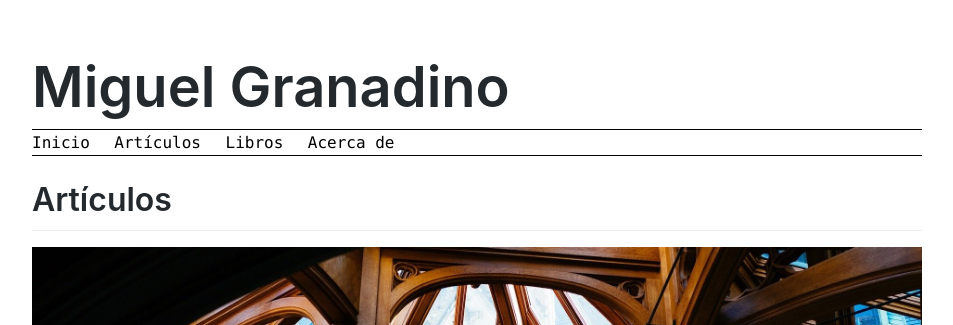
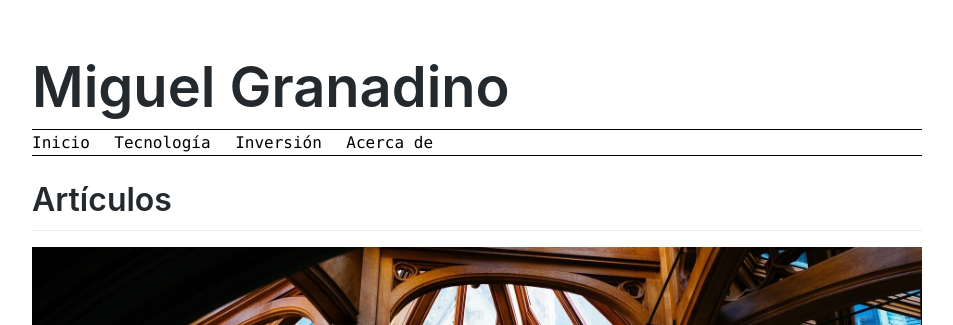
Before and after one commit to Akira3030/formacion, a Jekyll site: the page built from index.md, in a window 1280 px wide. Shown: the top 325 px of the page, without its empty margins (163-1116 px from the left). Built offline with Jekyll 4.4.1, drawn with Linux system fonts in a browser that asks for light colours; emoji names are drawn with the system emoji font.

Commit message:
Update header.html

```diff
--- a/_includes/header.html
+++ b/_includes/header.html
@@ -4,8 +4,8 @@
 	<nav class="header-nav">
             <ul>
                 <li><a href="https://akira3030.github.io/formacion/index.html">Inicio</a></li>
-		<li><a href="https://akira3030.github.io/formacion/index.html">Artículos</a></li>
-		<li><a href="https://akira3030.github.io/formacion/libros.html">Libros</a></li>
+		<li><a href="https://akira3030.github.io/formacion/pages/tecnologia.html">Tecnología</a></li>
+		<li><a href="https://akira3030.github.io/formacion/pages/inversiones.html">Inversión</a></li>
 		<li><a href="https://akira3030.github.io/formacion/pages/about.html">Acerca de</a></li>
             </ul>
 	</nav>
```
